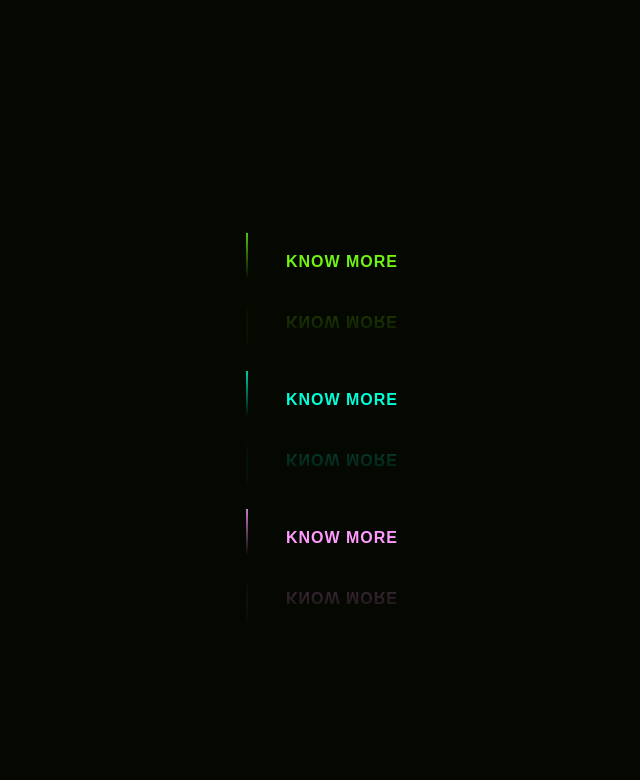
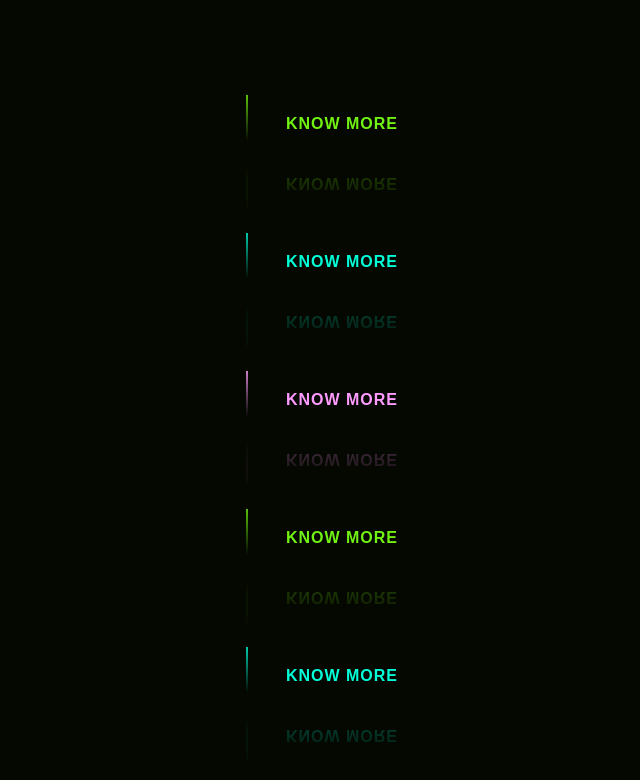
Before and after one commit to punith-gowda/neon-button-styles, a plain HTML site: page index.html in a window 1280 px wide. Shown: the whole page, without its empty margins (298-938 px from the left). Drawn offline with Linux system fonts and the light colour scheme.

Commit message:
extra buttons added

```diff
--- a/index.html
+++ b/index.html
@@ -30,6 +30,21 @@
         <span></span>
         <h4>Know more</h4>
     </a>
+    <a href="#" class="button2">
+        <span></span>
+        <span></span>
+        <span></span>
+        <span></span>
+        <h4>Know more</h4>
+    </a>
+    <a href="#" class="button2">
+        <span></span>
+        <span></span>
+        <span></span>
+        <span></span>
+        <h4>Know more</h4>
+    </a>
+
 </body>
 
 </html>
--- a/style.css
+++ b/style.css
@@ -34,6 +34,9 @@ a:nth-child(1){
 }
 a:nth-child(3){
     filter: hue-rotate(110deg);
+}
+a:nth-child(4){
+    filter: hue-rotate(290deg);
 }
 a:active,
 a {
```
